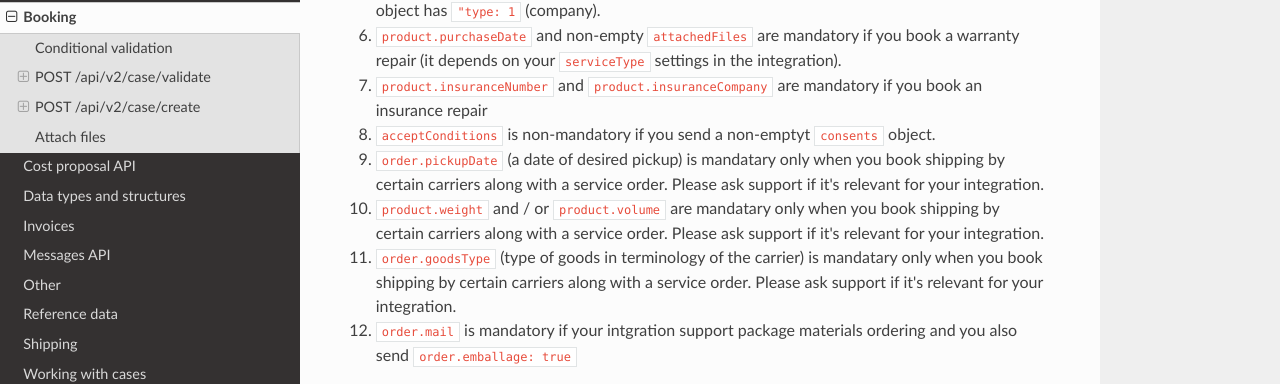
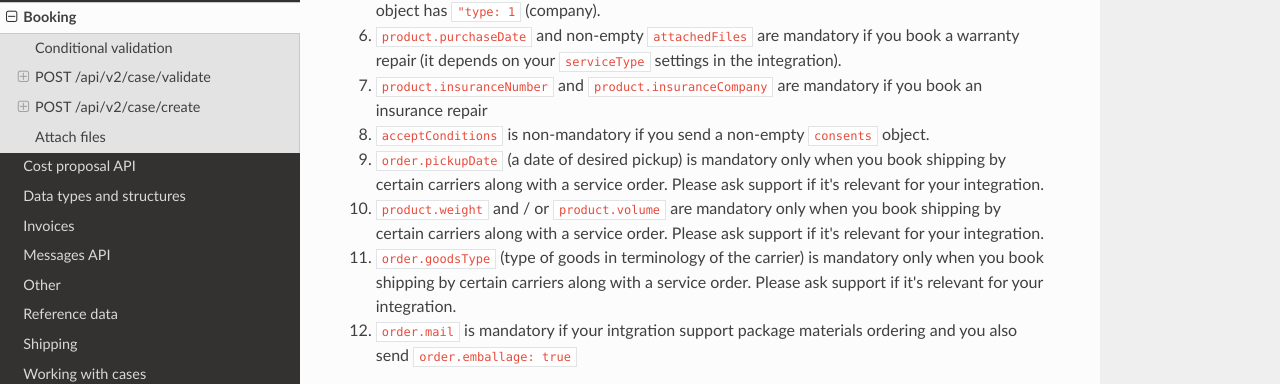
Before and after one commit to infocareworkshop/serviceorderhub-docs, an MkDocs documentation site: the page built from docs/Booking.md, in a window 1280 px wide and 900 px high, scrolled down 622 px. Shown: the part 133-517 px from the top of the window. Built offline with MkDocs 1.6.1, drawn with Linux system fonts in a browser that asks for light colours; nearby versions of some CDN libraries.

Commit message:
Smaller fixes

```diff
--- a/docs/Booking.md
+++ b/docs/Booking.md
@@ -12,10 +12,10 @@
 6. Similarly, `*.organizationName` and `*.organizationNumber` are mandatory when the [contact data](/en/latest/Data%20types%20and%20structures/#contactdata) object has `"type: 1` (company).
 7. `product.purchaseDate` and non-empty `attachedFiles` are mandatory if you book a warranty repair (it depends on your `serviceType` settings in the integration).
 8. `product.insuranceNumber` and `product.insuranceCompany` are mandatory if you book an insurance repair
-9. `acceptConditions` is non-mandatory if you send a non-emptyt `consents` object.
-10. `order.pickupDate` (a date of desired pickup) is mandatary only when you book shipping by certain carriers along with a service order. Please ask support if it's relevant for your integration.
-11. `product.weight` and / or `product.volume` are mandatary only when you book shipping by certain carriers along with a service order. Please ask support if it's relevant for your integration.
-12. `order.goodsType` (type of goods in terminology of the carrier) is mandatary only when you book shipping by certain carriers along with a service order. Please ask support if it's relevant for your integration.
+9. `acceptConditions` is non-mandatory if you send a non-empty `consents` object.
+10. `order.pickupDate` (a date of desired pickup) is mandatory only when you book shipping by certain carriers along with a service order. Please ask support if it's relevant for your integration.
+11. `product.weight` and / or `product.volume` are mandatory only when you book shipping by certain carriers along with a service order. Please ask support if it's relevant for your integration.
+12. `order.goodsType` (type of goods in terminology of the carrier) is mandatory only when you book shipping by certain carriers along with a service order. Please ask support if it's relevant for your integration.
 13. `order.mail` is mandatory if your intgration support package materials ordering and you also send `order.emballage: true`
 
 ## POST /api/v2/case/validate
```
Also changed, not shown: docs/Data types and structures.md (+5 -3 lines).
